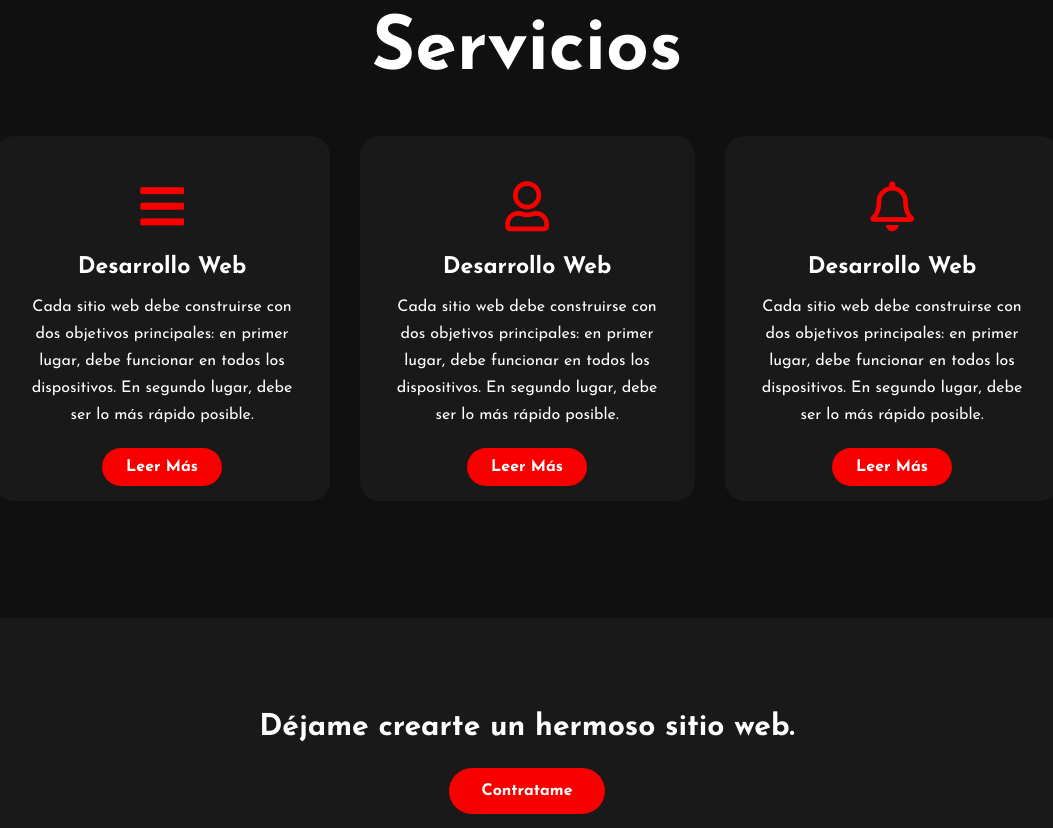
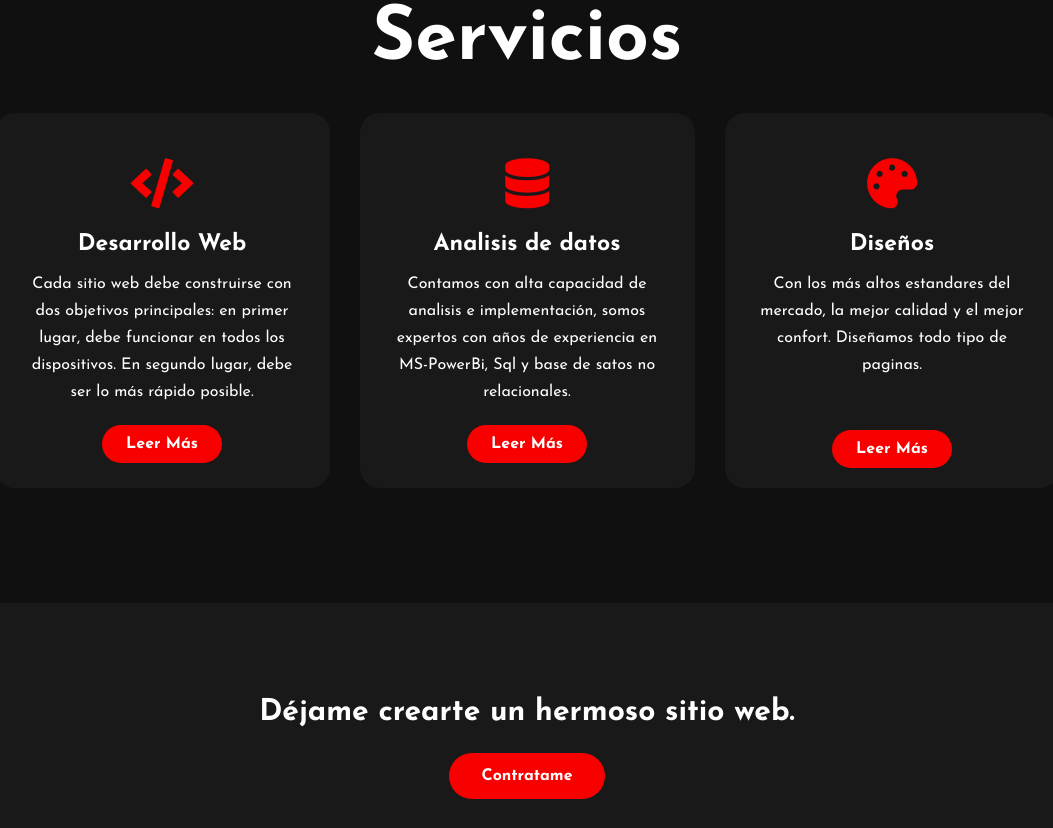
Before and after one commit to PolancoG/portafolio, a plain HTML site: page index.html in a window 1280 px wide. Shown: the part 1572-2400 px from the top of the page, without its empty margins (113-1166 px from the left). Drawn offline with Linux system fonts and the light colour scheme.

Commit message:
Subiendo

```diff
--- a/css/style.css
+++ b/css/style.css
@@ -169,7 +169,7 @@ button:hover{
 	color: white;
 	font-size: 75px;
 	width: 1130px;
-	margin: 30px auto;
+	margin: 20px auto;
 	text-align: center;
 }
 .box{
@@ -179,7 +179,7 @@ button:hover{
 	min-height: 400px;
 }
 .card{
-	height: 365px;
+	height: 375px;
 	width: 335px;
 	padding: 20px 35px;
 	background: #191919;
--- a/index.html
+++ b/index.html
@@ -61,7 +61,7 @@
 
 		<div class="box">
 			<div class="card">
-				<i class="fas fa-bars"></i>
+				<i class="fa fa-code"></i>
 				<h5>Desarrollo Web</h5>
 				<div class="pra">
 					<p>Cada sitio web debe construirse con dos objetivos principales: en primer lugar, debe funcionar en todos los dispositivos. En segundo lugar, debe ser lo más rápido posible.</p>
@@ -73,10 +73,10 @@
 			</div>
 
 			<div class="card">
-				<i class="far fa-user"></i>
-				<h5>Desarrollo Web</h5>
+				<i class="fa fa-database"></i>
+				<h5>Analisis de datos</h5>
 				<div class="pra">
-					<p>Cada sitio web debe construirse con dos objetivos principales: en primer lugar, debe funcionar en todos los dispositivos. En segundo lugar, debe ser lo más rápido posible.</p>
+					<p>Contamos con alta capacidad de analisis e implementación, somos expertos con años de experiencia en MS-PowerBi, Sql y base de satos no relacionales.</p>
 
 					<p style="text-align: center;">
 						<a class="button" href="#">Leer Más</a>
@@ -85,11 +85,10 @@
 			</div>
 
 			<div class="card">
-				<i class="far fa-bell"></i>
-				<h5>Desarrollo Web</h5>
+				<i class="fas fa-palette"></i>
+				<h5>Diseños</h5>
 				<div class="pra">
-					<p>Cada sitio web debe construirse con dos objetivos principales: en primer lugar, debe funcionar en todos los dispositivos. En segundo lugar, debe ser lo más rápido posible.</p>
-
+					<p>Con los más altos estandares del mercado, la mejor calidad y el mejor confort. Diseñamos todo tipo de paginas.</p><br><br>
 					<p style="text-align: center;">
 						<a class="button" href="#">Leer Más</a>
 					</p>
@@ -99,7 +98,7 @@
 	</div>
 
 	<!------Contact Me------>
-	<div class="contact-me">
+		<div class="contact-me">
 		<p>Déjame crearte un hermoso sitio web.</p>
 		<a class="button-two" href="#">Contratame</a>
 	</div>
@@ -109,9 +108,9 @@
 		<p>Gabriel Polanco</p>
 		<p>Para más sobre mi, mis códigos, diseños, interfaces y mucho más visitame en mis redes sociales:</p>
 		<div class="social">
-			<a href="#"><i class="fab fa-facebook-f"></i></a>
-			<a href="#"><i class="fab fa-instagram"></i></a>
-			<a href="#"><i class="fab fa-linkedin"></i></a>
+			<a href="https://www.facebook.com/papitoth"><i class="fab fa-facebook-f"></i></a>
+			<a href="https://www.instagram.com/th_23_jgpr/"><i class="fab fa-instagram"></i></a>
+			<a href="https://www.linkedin.com/in/jose-gabriel-polanco-ramos-3b954620b/"><i class="fab fa-linkedin-in"></i></a>
 		</div>
 		<p class="end">© Copyright: todos lo derechos reservados | Gabriel Polanco | <a class="liq" href="https://www.agmdevs.com" target="_blank">AGM-Devs</a></p>
 	</footer>
```
